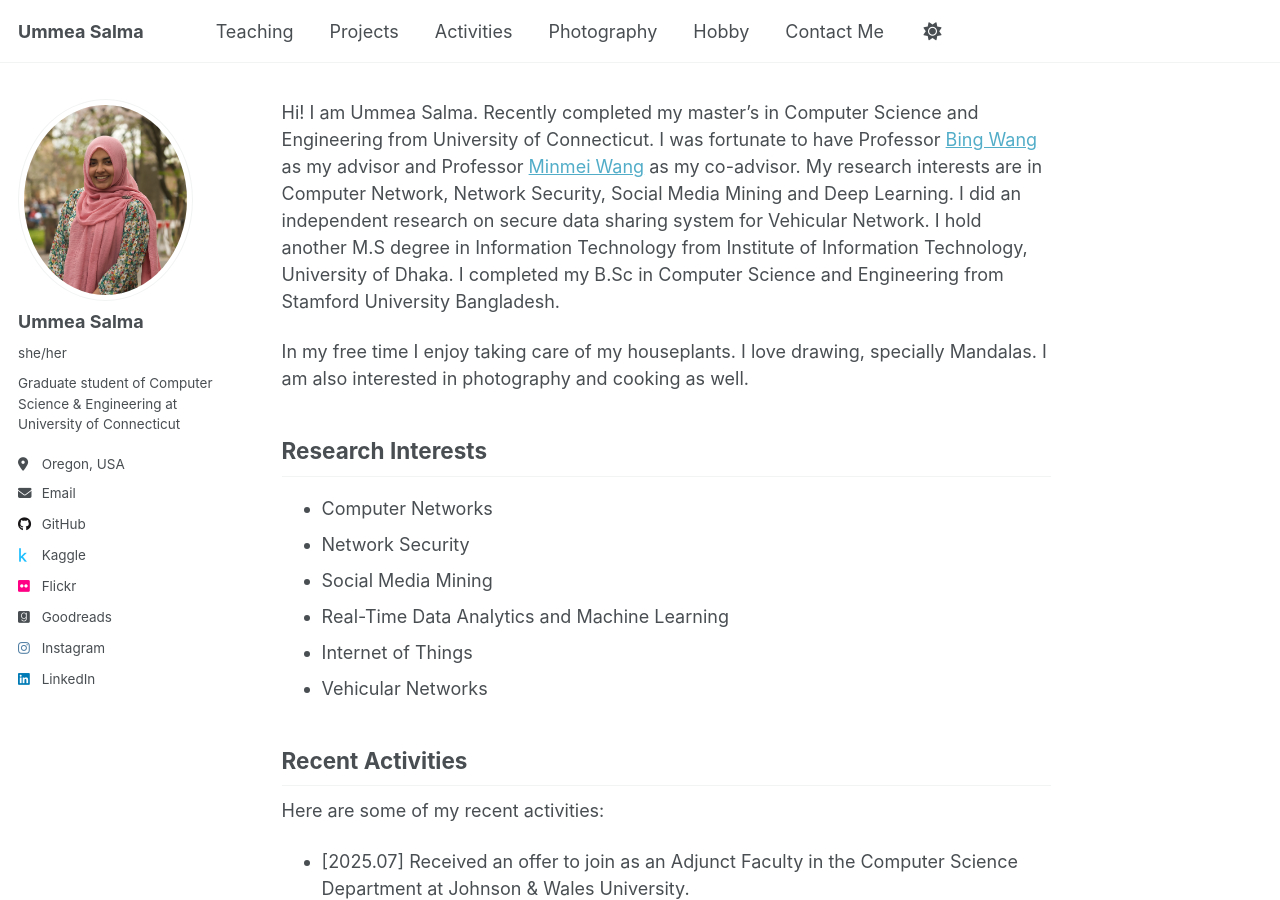
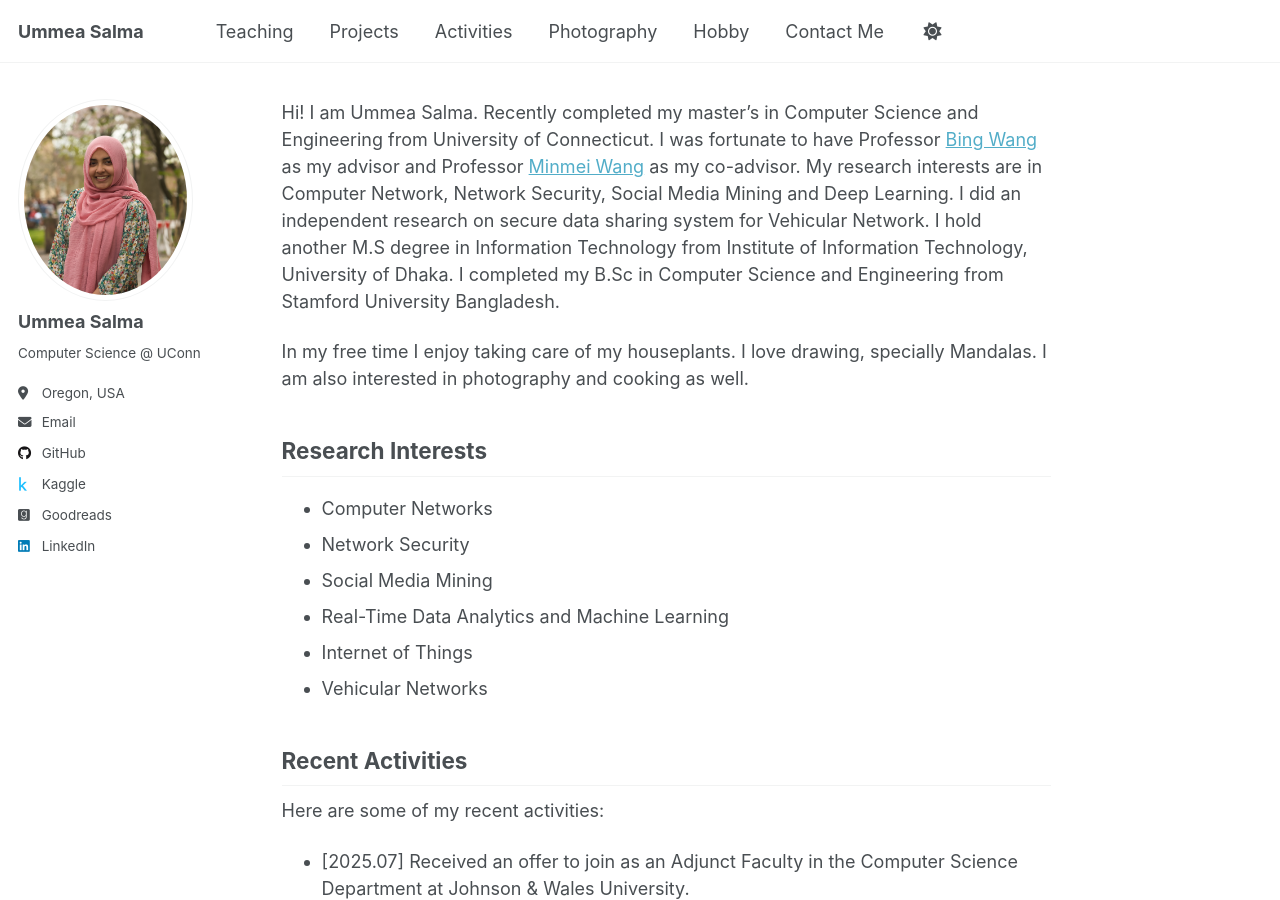
Before and after one commit to ummeasalma/ummeasalma.github.io, a Jekyll site: the page built from _pages/about.md, in a window 1280 px wide and 900 px high. Built offline with Jekyll 4.4.1, drawn with Linux system fonts in a browser that asks for light colours; a script that is not in the unit is left out.

Commit message:
Update _config.yml

```diff
--- a/_config.yml
+++ b/_config.yml
@@ -25,8 +25,8 @@ author:
   # Biographic information
   avatar           : "me.jpeg"
   name             : "Ummea Salma"
-  pronouns         : "she/her"
-  bio              : "Graduate student of Computer Science & Engineering at University of Connecticut"
+  pronouns         : #"she/her"
+  bio              : "Computer Science @ UConn"
   location         : "Oregon, USA"
   employer         : #"Red Brick University"
   uri              : # URL
@@ -56,12 +56,12 @@ author:
   artstation       : # Username
   bluesky          : #"bsky.app" # Replace this with you Bluesky username
   facebook         : # Username
-  flickr           : "sunshinethroughlenses"
+  flickr           : #"sunshinethroughlenses"
   foursquare       : # Username
   goodreads        : "pixiee21"
   google_plus      : # Username
   keybase          : # Username
-  instagram        : "pixiee21"
+  instagram        : #"pixiee21"
   lastfm           : # Username
   linkedin         : "ummea-salma"
   mastodon         : # URL
```
